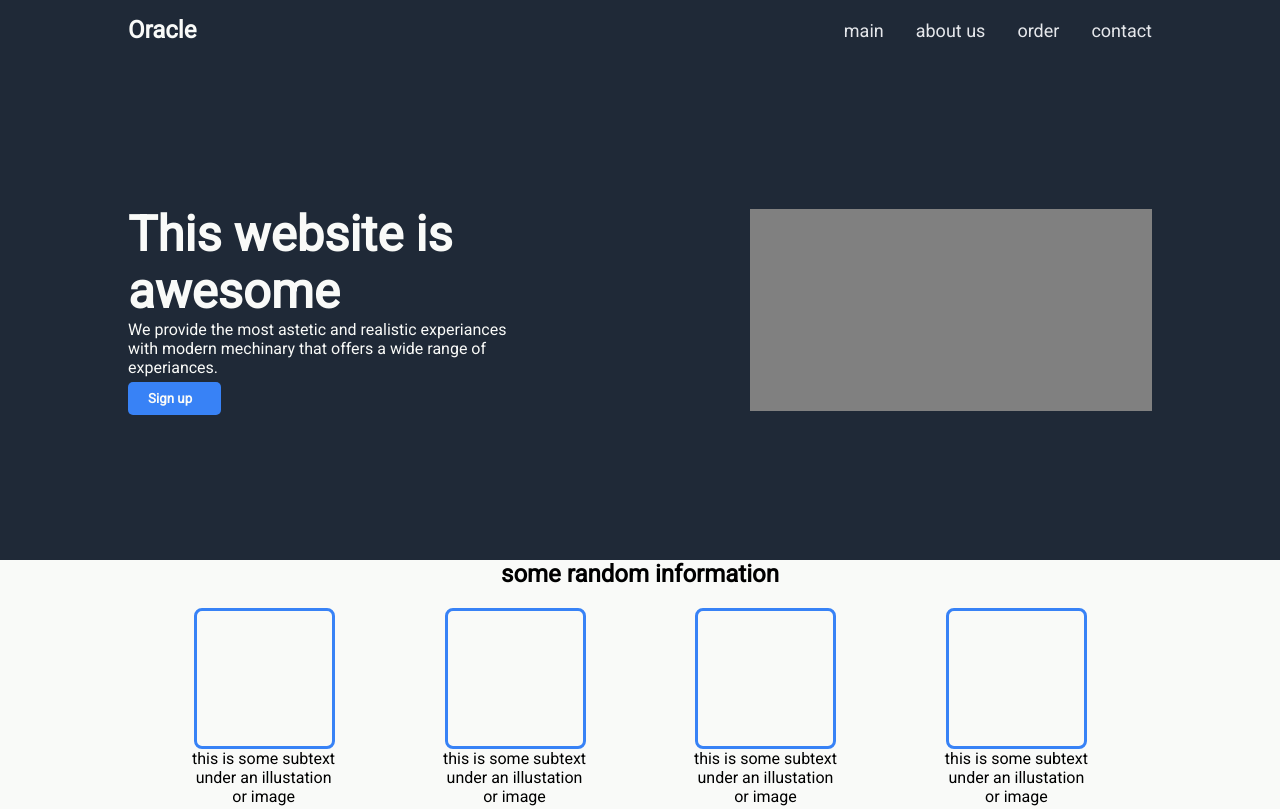
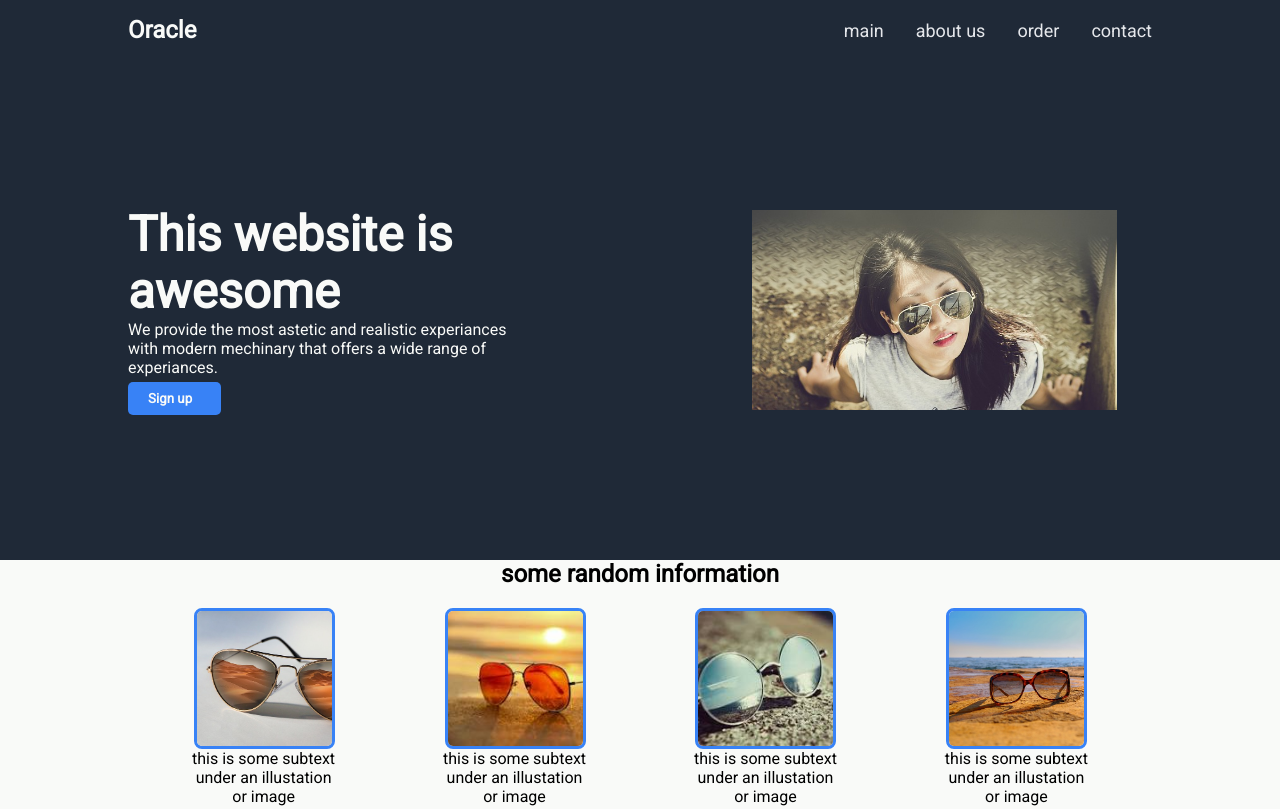
Before and after one commit to Takunda6995/Odin_Landing_Page, a plain HTML site: page index.html in a window 1280 px wide. Shown: the top 809 px of the page. Drawn offline with Linux system fonts and the light colour scheme.

Commit message:
index.html

```diff
--- a/index.html
+++ b/index.html
@@ -29,6 +29,7 @@
             <button id="Signup1">Sign up</button>
         </div>
         <div class="HeroImg">
+            <img src="img/woman-422706_640.jpg">
 
         </div>
 
@@ -37,19 +38,27 @@
         <h2>some random information</h2>
         <div class="gallary">
             <div class="gallaryItem container">
-                <div class="galImg"></div>
+                <div class="galImg">
+                    <img src="img/sunglasses-1382261_640.jpg" alt="sun1">
+                </div>
                 <p>this is some subtext <br> under an illustation <br> or image</p>
             </div>
             <div class="gallaryItem container">
-                <div class="galImg"></div>
+                <div class="galImg">
+                    <img src="img/images (1).jpeg" alt="sun2">
+                </div>
                 <p>this is some subtext <br> under an illustation <br> or image</p>
             </div>
             <div class="gallaryItem container">
-                <div class="galImg"></div>
+                <div class="galImg">
+                    <img src="img/images.jpeg" alt="sun3">
+                </div>
                 <p>this is some subtext <br> under an illustation <br> or image</p>
             </div>
             <div class="gallaryItem container">
-                <div class="galImg"></div>
+                <div class="galImg">
+                    <img src="img/summer-2495038_640.jpg" alt="sun4">
+                </div>
                 <p>this is some subtext <br> under an illustation <br> or image</p>
             </div>
         </div>
--- a/style.css
+++ b/style.css
@@ -65,11 +65,19 @@ header ,footer, .hero{
 .hero .content p{
     color: #f9faf8;
 }
+/*Hero image container*/
 .HeroImg{
     width :400px;
     height: 200px;
-    border:1px solid gray;
-    background-color: grey;
+
+    /*background-color: grey;*/
+}
+.HeroImg img{
+    width: auto;
+    height: 200px;
+    object-fit: contain;
+
+
 }
 #Signup1{
     color: #f9faf8;
@@ -115,8 +123,13 @@ text-align-last: center;
     border: 3px solid #3882f6;
     width: 135px;
     height: 135px;
+    overflow: hidden;
     border-radius: 8px;
 
+}
+.galImg img{
+    height: 135px;
+    object-fit:fill;
 }
 .gallaryItem a{
     text-align: center;
@@ -195,6 +208,9 @@ text-align-last: center;
     border: 2px solid #f9faf8;
 
 }
+#Signup1:hover,.callContainer .SignUP2:hover{
+    scale: 1.2;
+}
 .MainCallContainer{
     background-color: #3882f6;
     border-radius: 10px;
```
